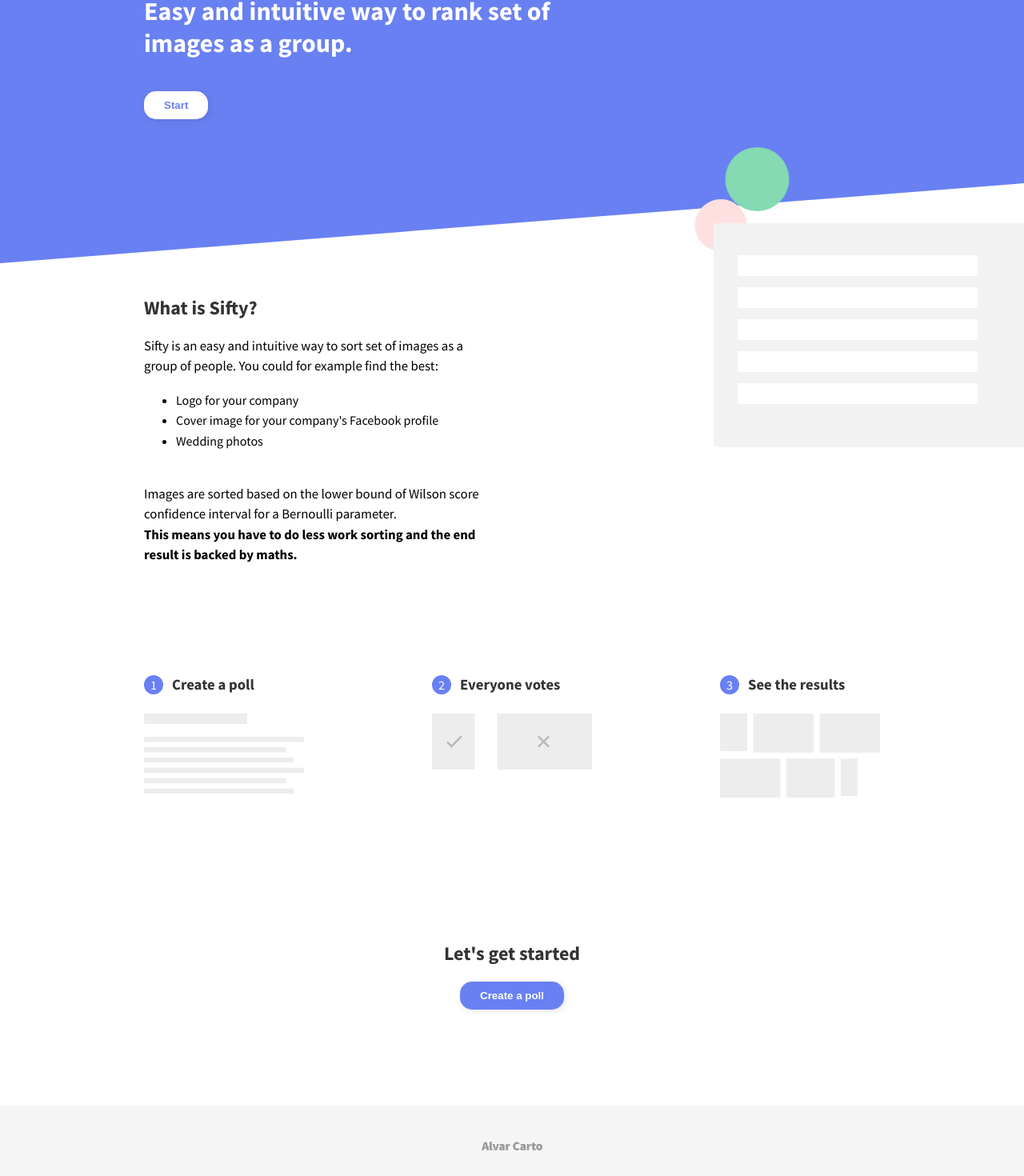
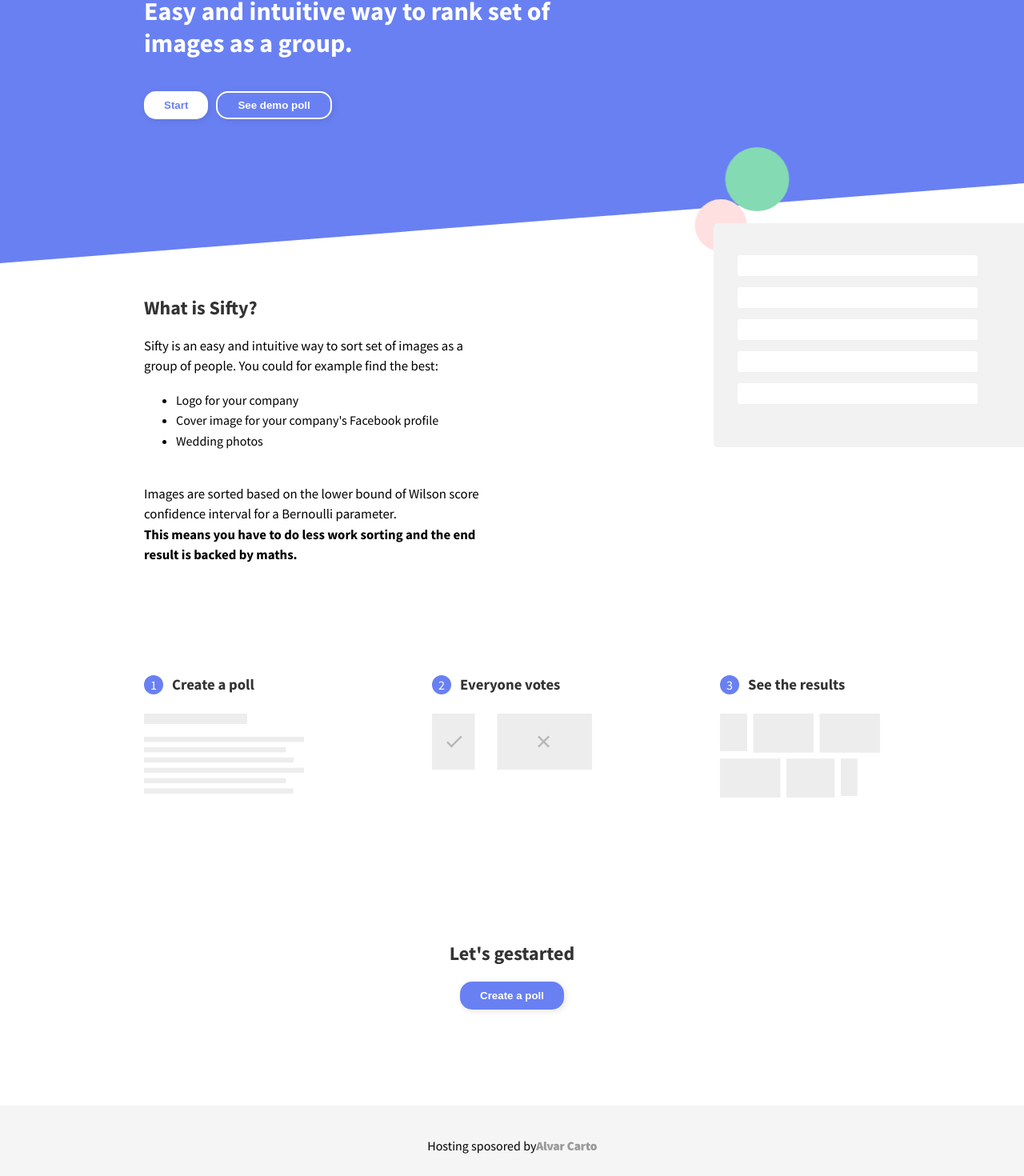
Before and after one commit to alvarcarto/alvarcarto-rank-ui, a React (Create React App) app: page / in a window 1280 px wide. Shown: the part 156-1626 px from the top of the page at 80% size. Built offline with nearby package versions, Linux system fonts and the light colour scheme.

Commit message:
Add demo link

```diff
--- a/src/components/Button.js
+++ b/src/components/Button.js
@@ -23,6 +23,13 @@ const StyledButton = styled.button`
     color: white;
   `}
 
+  ${props => props.outline && `
+    padding: 8px 25px;
+    background: #6980F3;
+    color: white;
+    border: 2px solid white;
+  `}
+
   ${props => props.disabled && `
     background: #aaa;
     color: white;
@@ -33,6 +40,8 @@ const StyledButton = styled.button`
       transform: translate(0, 0);
     }
   `}
+
+
 `
 
 const Button = (props) => <StyledButton {...props} onClick={(e) => props.disabled ? null : props.onClick(e)}>
--- a/src/components/Footer.js
+++ b/src/components/Footer.js
@@ -17,6 +17,7 @@ const LogoImg = styled.img`
 `
 
 const Footer = (props) => <FooterContainer>
+  Hosting sposored by
   <a href="https://alvarcarto.com">
     <LogoImg src={`${config.PUBLIC_URL}/assets/alvar-carto-logo-dark.svg`} alt="Alvar Carto" />
   </a>
--- a/src/pages/Landing.js
+++ b/src/pages/Landing.js
@@ -46,7 +46,13 @@ const Slogan = styled.p`
     max-width: 600px;
   }
 `
+const CTAButtonsContainer = styled.div`
+  display: flex;
 
+  > * {
+    margin-right: 10px;
+  }
+`
 const WhatIsSiftySection = styled.div`
   padding: 20px 0 100px 0;
 
@@ -309,7 +315,10 @@ class LandingPage extends Component {
           </CircleContainer>
           <TextContainer>
             <Slogan>Easy and intuitive way to rank set of images as a group.</Slogan>
-            <Link to="/new-poll"><Button onClick={console.log}>Start</Button></Link>
+            <CTAButtonsContainer>
+              <Link to="/new-poll"><Button onClick={console.log}>Start</Button></Link>
+              <Link to="/polls/1eo7b6mt/vote"><Button outline onClick={console.log}>See demo poll</Button></Link>
+            </CTAButtonsContainer>
           </TextContainer>
         </IntroSection>
         <BlueTriangleContainer>
@@ -361,7 +370,7 @@ class LandingPage extends Component {
           </TextContainer>
         </BenefitsSection>
         <LetsGetStartedSection>
-          <h2>Let's get started</h2>
+          <h2>Let's gestarted</h2>
           <Link to="/new-poll">
             <Button invert onClick={console.log}>Create a poll</Button>
           </Link>
```
